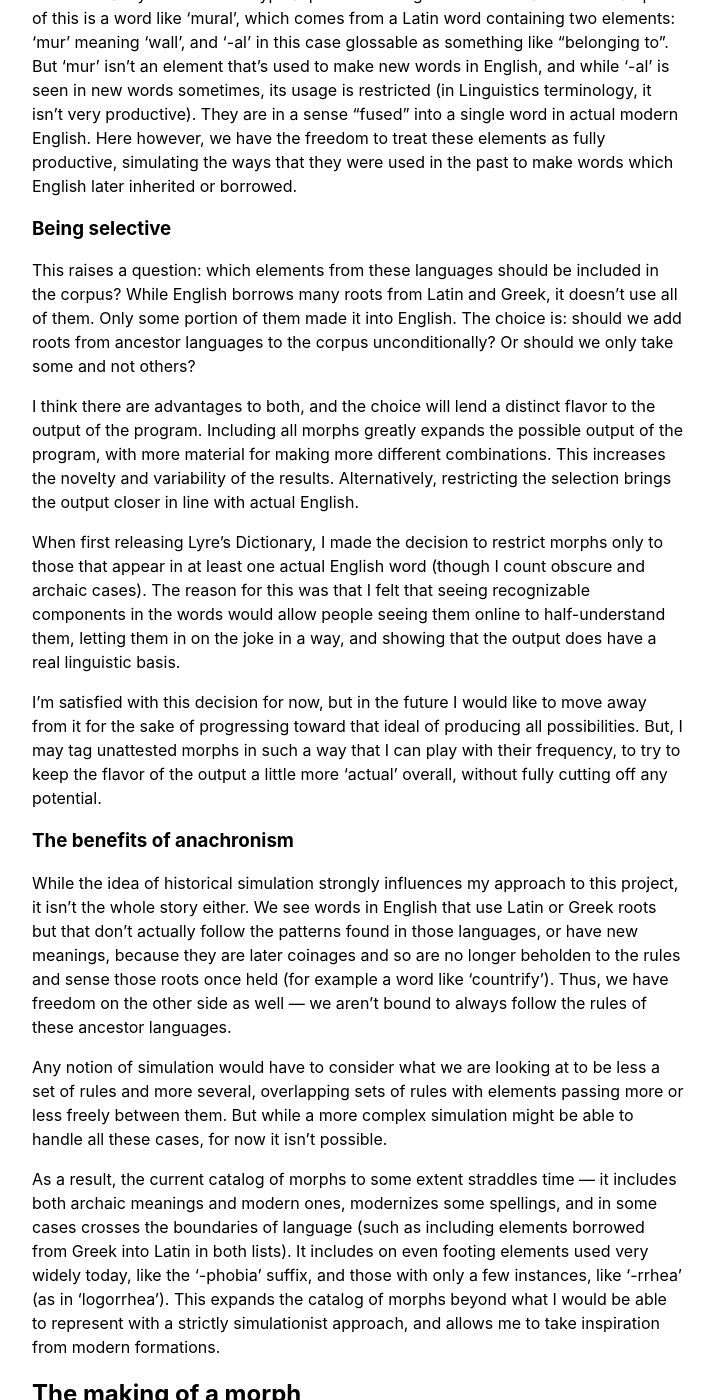
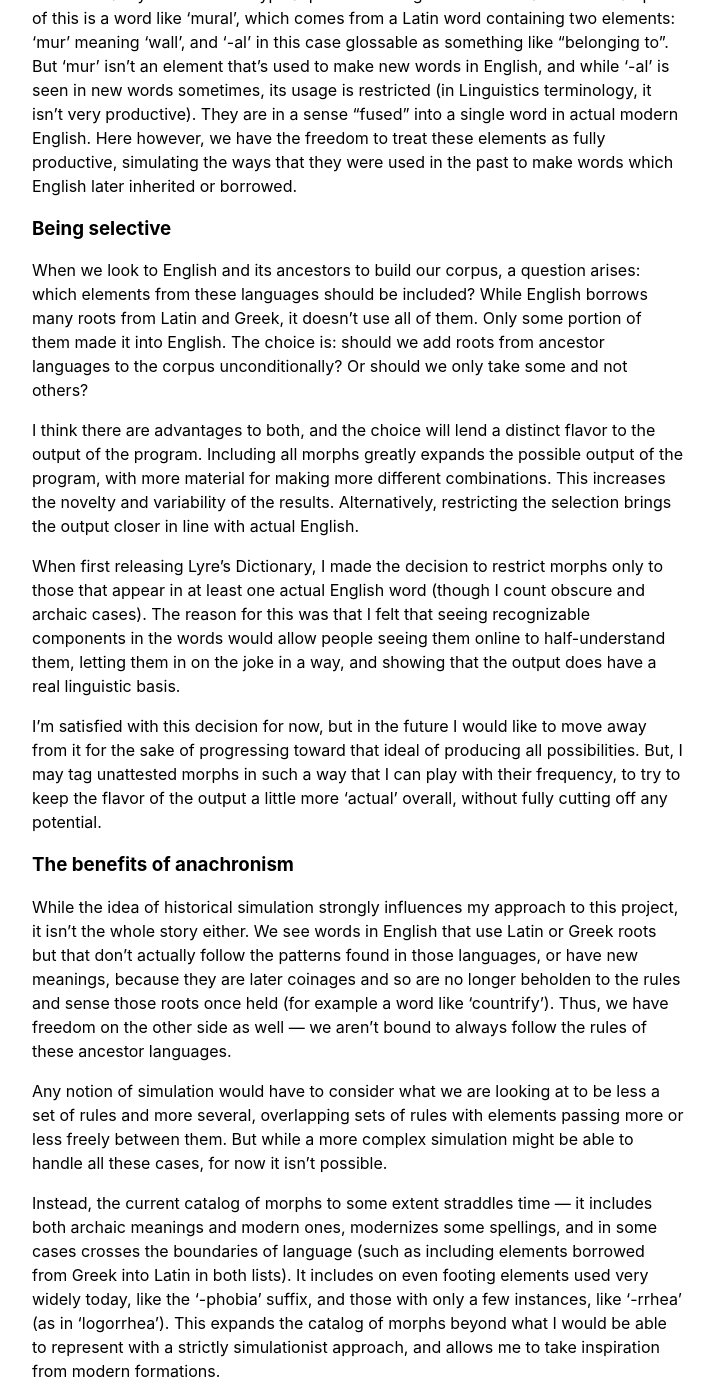
Before and after one commit to inthescales/lyre-site, a Jekyll site: the page built from blog/_posts/2023-2-19-construction-the-corpus.md, in a window 1280 px wide and 1400 px high, scrolled down 864 px. Shown: the whole window, without its empty margins (299-1014 px from the left). Built offline with Jekyll 4.4.1, drawn with Linux system fonts in a browser that asks for light colours.

Commit message:
A few tweaks to that last post

```diff
--- a/blog/_posts/2023-2-19-construction-the-corpus.md
+++ b/blog/_posts/2023-2-19-construction-the-corpus.md
@@ -19,7 +19,7 @@ In the previous post, I alluded to the fact that the way Lyre's Dictionary makes
 
 ### Being selective
 
-This raises a question: which elements from these languages should be included in the corpus? While English borrows many roots from Latin and Greek, it doesn't use all of them. Only some portion of them made it into English. The choice is: should we add roots from ancestor languages to the corpus unconditionally? Or should we only take some and not others?
+When we look to English and its ancestors to build our corpus, a question arises: which elements from these languages should be included? While English borrows many roots from Latin and Greek, it doesn't use all of them. Only some portion of them made it into English. The choice is: should we add roots from ancestor languages to the corpus unconditionally? Or should we only take some and not others?
 
 I think there are advantages to both, and the choice will lend a distinct flavor to the output of the program. Including all morphs greatly expands the possible output of the program, with more material for making more different combinations. This increases the novelty and variability of the results. Alternatively, restricting the selection brings the output closer in line with actual English.
 
@@ -33,7 +33,7 @@ While the idea of historical simulation strongly influences my approach to this
 
 Any notion of simulation would have to consider what we are looking at to be less a set of rules and more several, overlapping sets of rules with elements passing more or less freely between them. But while a more complex simulation might be able to handle all these cases, for now it isn't possible.
 
-As a result, the current catalog of morphs to some extent straddles time — it includes both archaic meanings and modern ones, modernizes some spellings, and in some cases crosses the boundaries of language (such as including elements borrowed from Greek into Latin in both lists). It includes on even footing elements used very widely today, like the '-phobia' suffix, and those with only a few instances, like '-rrhea' (as in 'logorrhea'). This expands the catalog of morphs beyond what I would be able to represent with a strictly simulationist approach, and allows me to take inspiration from modern formations.
+Instead, the current catalog of morphs to some extent straddles time — it includes both archaic meanings and modern ones, modernizes some spellings, and in some cases crosses the boundaries of language (such as including elements borrowed from Greek into Latin in both lists). It includes on even footing elements used very widely today, like the '-phobia' suffix, and those with only a few instances, like '-rrhea' (as in 'logorrhea'). This expands the catalog of morphs beyond what I would be able to represent with a strictly simulationist approach, and allows me to take inspiration from modern formations.
 
 ## The making of a morph
 
```
